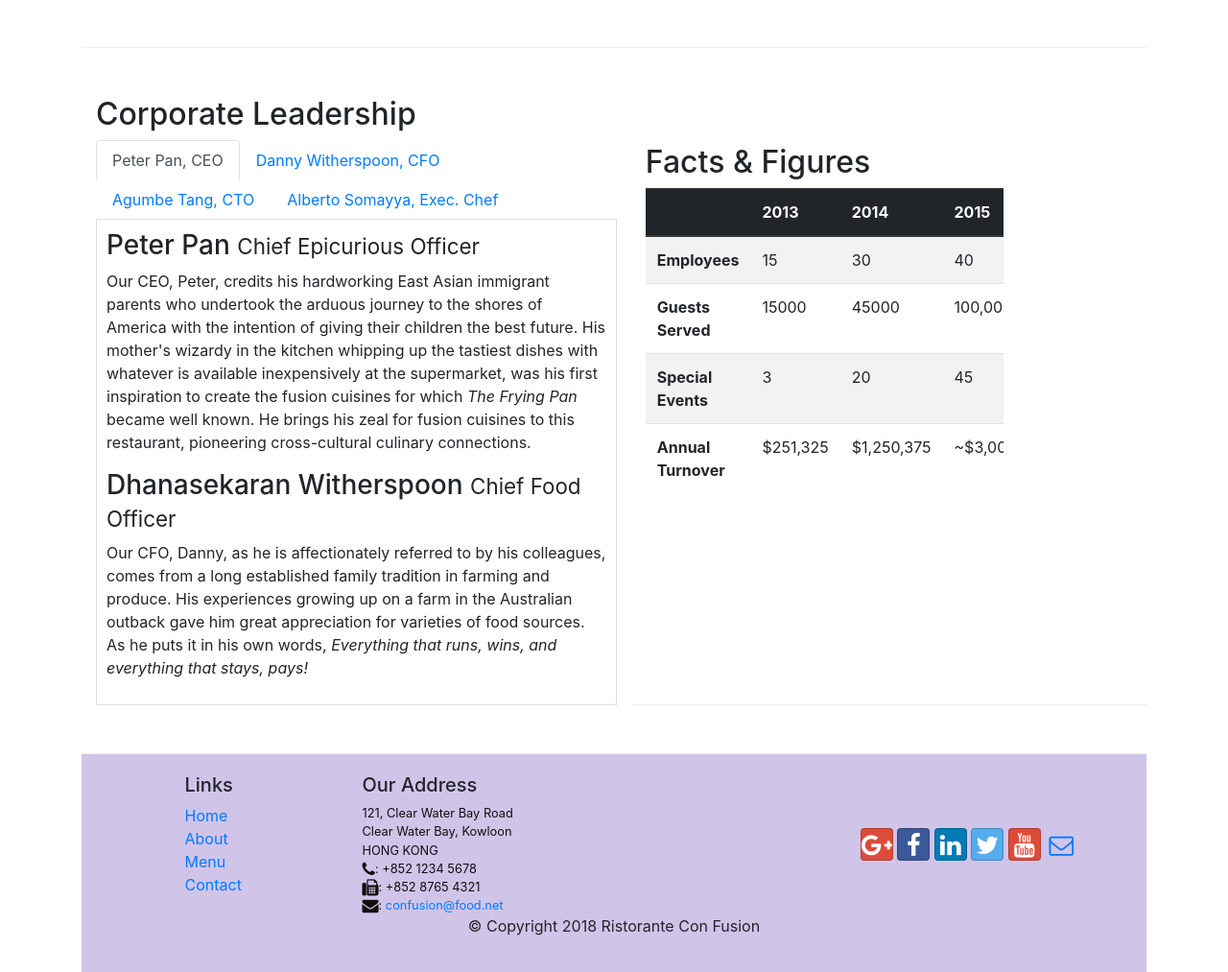
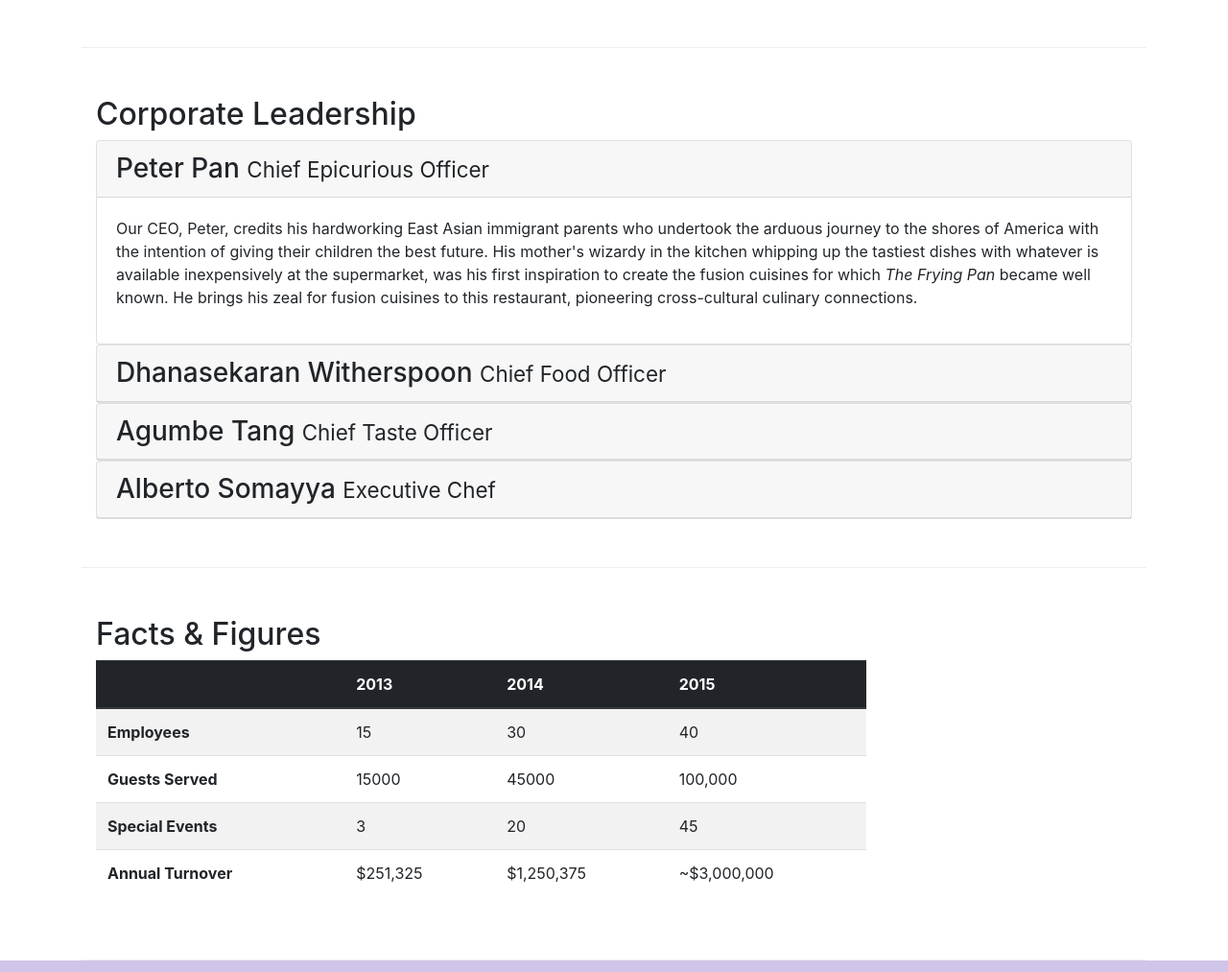
Before and after one commit to data-modeler/bootstrap_cookbook, a website: page aboutus.html in a window 1280 px wide. Shown: the part 897-1910 px from the top of the page at 96% size. Drawn offline with nearby package versions, Linux system fonts and the light colour scheme.

Commit message:
Accordian

```diff
--- a/aboutus.html
+++ b/aboutus.html
@@ -97,55 +97,62 @@
             </div>
         </div>
 
-
         <div class="row row-content">
             <div class="col">
                 <h2>Corporate Leadership</h2>
-                <ul class="nav nav-tabs">
-                    <li class="nav-item">
-                        <a class="nav-link active" href="#peter" role="tab"
-                           data-toggle="tab">Peter Pan, CEO
-                        </a>
-                    </li>
-                    <li class="nav-item">
-                        <a class="nav-link" href="#danny" role="tab"
-                           data-toggle="tab">Danny Witherspoon, CFO
-                        </a>
-                    </li>
-                    <li class="nav-item">
-                        <a class="nav-link" href="#agumbe" role="tab"
-                           data-toggle="tab">Agumbe Tang, CTO
-                        </a>
-                    </li>
-                    <li class="nav-item">
-                        <a class="nav-link" href="#alberto" role="tab"
-                           data-toggle="tab">Alberto Somayya, Exec. Chef
-                        </a>
-                    </li>
-                </ul>
-                <div class="tab-content">
-                    <div role="tabpanel" class="tab-pane fade show active"
-                         id="peter">
-                        <h3>Peter Pan <small>Chief Epicurious Officer</small></h3>
-                        <p class="d-none d-sm-block">Our CEO, Peter, credits his hardworking East Asian immigrant parents who undertook the arduous journey to the shores of America with the intention of giving their children the best future. His mother's wizardy in the kitchen whipping up the tastiest dishes with whatever is available inexpensively at the supermarket, was his first inspiration to create the fusion cuisines for which <em>The Frying Pan</em> became well known. He brings his zeal for fusion cuisines to this restaurant, pioneering cross-cultural culinary connections.</p>
+
+                <div id="accordian">
+                    <div class="card">
+                        <div class="card-header" role="tab" id="peterhead">
+                            <h3 class="mb-0">
+                                <a data-toggle="collapse" data-target="#peter">
+                                    Peter Pan <small>Chief Epicurious Officer</small></a></h3>
+                        </div>
+                        <div class="collapse show" id="peter" data-parent="#accordian">
+                            <div class="card-body">
+                                <p class="d-none d-sm-block">Our CEO, Peter, credits his hardworking East Asian immigrant parents who undertook the arduous journey to the shores of America with the intention of giving their children the best future. His mother's wizardy in the kitchen whipping up the tastiest dishes with whatever is available inexpensively at the supermarket, was his first inspiration to create the fusion cuisines for which <em>The Frying Pan</em> became well known. He brings his zeal for fusion cuisines to this restaurant, pioneering cross-cultural culinary connections.</p>
+                            </div>
+                        </div>
                     </div>
-                    <div role="tabpanel" class="tab-pane fade show active"
-                         id="peter">
-                        <h3>Dhanasekaran Witherspoon <small>Chief Food Officer</small></h3>
-                        <p class="d-none d-sm-block">Our CFO, Danny, as he is affectionately referred to by his colleagues, comes from a long established family tradition in farming and produce. His experiences growing up on a farm in the Australian outback gave him great appreciation for varieties of food sources. As he puts it in his own words, <em>Everything that runs, wins, and everything that stays, pays!</em></p>
+
+                    <div class="card">
+                        <div class="card-header" role="tab" id="dannyhead">
+                            <h3 class="mb-0">
+                                <a class="collapsed" data-toggle="collapse" data-target="#danny">
+                                    Dhanasekaran Witherspoon <small>Chief Food Officer</small></a></h3>
+                        </div>
+                        <div class="collapse" id="danny" data-parent="#accordian">
+                            <div class="card-body">
+                                <p class="d-none d-sm-block">Our CFO, Danny, as he is affectionately referred to by his colleagues, comes from a long established family tradition in farming and produce. His experiences growing up on a farm in the Australian outback gave him great appreciation for varieties of food sources. As he puts it in his own words, <em>Everything that runs, wins, and everything that stays, pays!</em></p>
+                            </div>
+                        </div>
                     </div>
-                    <div role="tabpanel" class="tab-pane fade"
-                         id="danny">
-                        <h3>Agumbe Tang <small>Chief Taste Officer</small></h3>
-                        <p class="d-none d-sm-block">Blessed with the most discerning gustatory sense, Agumbe, our CTO, personally ensures that every dish that we serve meets his exacting tastes. Our chefs dread the tongue lashing that ensues if their dish does not meet his exacting standards. He lives by his motto, <em>You click only if you survive my lick.</em></p>
+
+                    <div class="card">
+                        <div class="card-header" role="tab" id="agumbehead">
+                            <h3 class="mb-0">
+                                <a class="collapsed" data-toggle="collapse" data-target="#agumbe">
+                                    Agumbe Tang <small>Chief Taste Officer</small></a></h3>
+                        </div>
+                        <div class="collapse" id="agumbe" data-parent="#accordian">
+                            <div class="card-body">
+                                <p class="d-none d-sm-block">Blessed with the most discerning gustatory sense, Agumbe, our CTO, personally ensures that every dish that we serve meets his exacting tastes. Our chefs dread the tongue lashing that ensues if their dish does not meet his exacting standards. He lives by his motto, <em>You click only if you survive my lick.</em></p>
+                            </div>
+                        </div>
                     </div>
-                    <div role="tabpanel" class="tab-pane fade"
-                         id="agumbe">
-                        <h3>Alberto Somayya <small>Executive Chef</small></h3>
-                        <p class="d-none d-sm-block">Award winning three-star Michelin chef with wide International experience having worked closely with whos-who in the culinary world, he specializes in creating mouthwatering Indo-Italian fusion experiences. He says, <em>Put together the cuisines from the two craziest cultures, and you get a winning hit! Amma Mia!</em></p>
+
+                    <div class="card">
+                        <div class="card-header" role="tab" id="albertohead">
+                            <h3 class="mb-0">
+                                <a class="collapsed" data-toggle="collapse" data-target="#alberto">
+                                    Alberto Somayya <small>Executive Chef</small></a></h3>
+                        </div>
+                        <div class="collapse" id="alberto" data-parent="#accordian">
+                            <div class="card-body">
+                                <p class="d-none d-sm-block">Award winning three-star Michelin chef with wide International experience having worked closely with whos-who in the culinary world, he specializes in creating mouthwatering Indo-Italian fusion experiences. He says, <em>Put together the cuisines from the two craziest cultures, and you get a winning hit! Amma Mia!</em></p>
+                            </div>
+                        </div>
                     </div>
-                    <div role="tabpanel" class="tab-pane fade"
-                         id="alberto">
                 </div>
             </div>
        </div>
@@ -238,7 +245,9 @@
            </div>
         </div>
     </footer>
-    <!-- BoostrapJS -->
+    <!-- jQuery first, then Popper.js, then Bootstrap JS. -->
+    <script src="node_modules/jquery/dist/jquery.slim.min.js"></script>
+    <script src="node_modules/popper.js/dist/umd/popper.min.js"></script>
     <script src="node_modules/bootstrap/dist/js/bootstrap.min.js"></script>
 </body>
 
```
